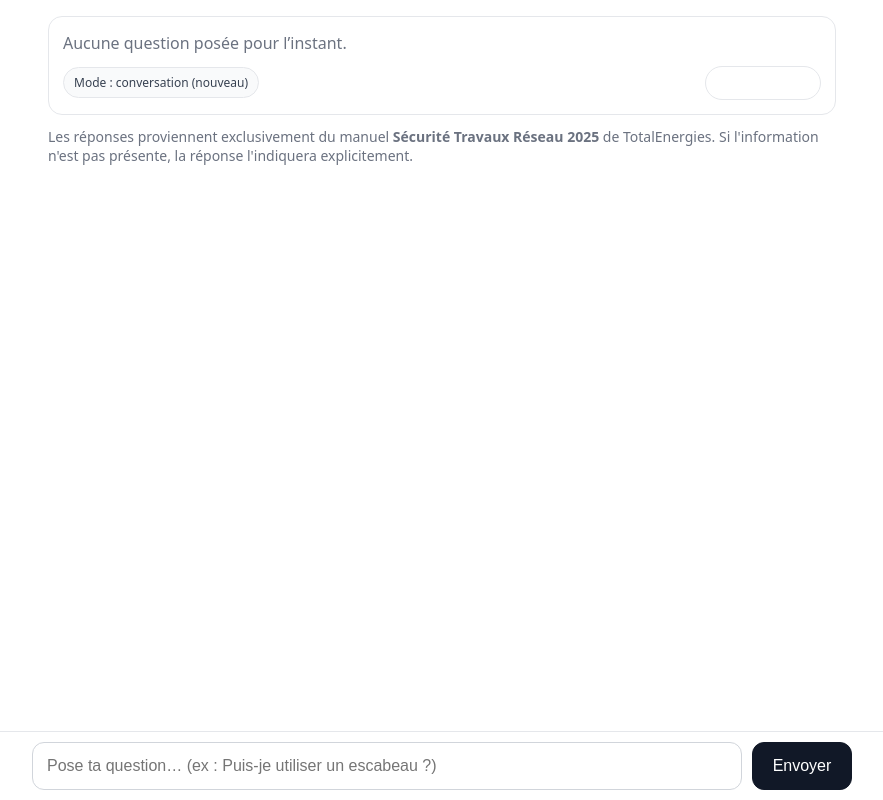
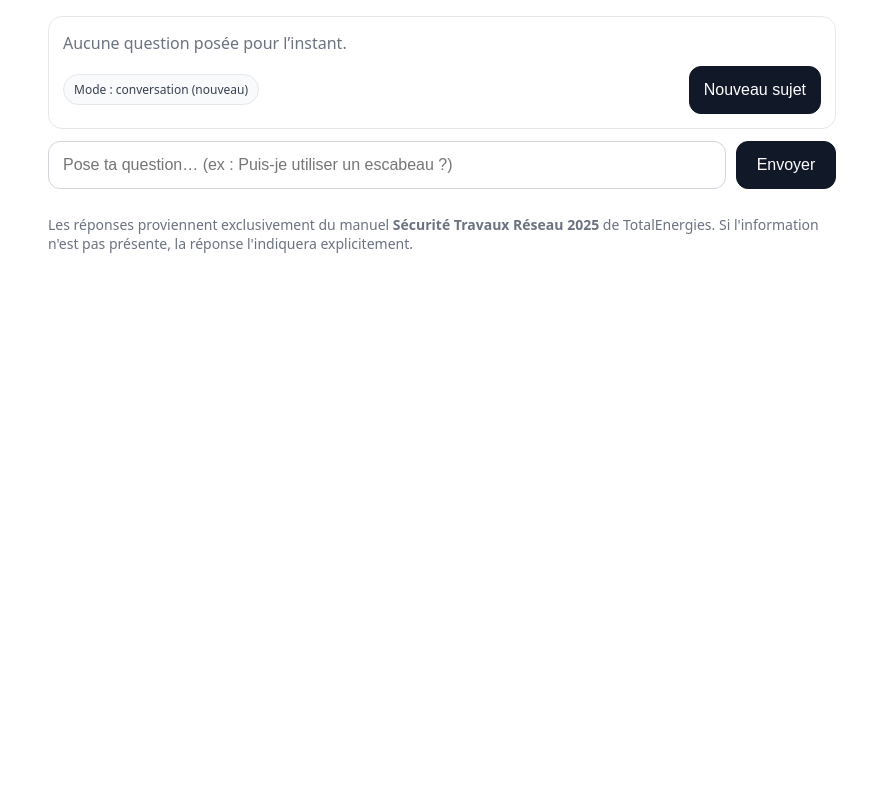
Before and after one commit to pierrehouillon/Assistant-IA-QHSSE-TOTAL, a website: page index.html in a window 1280 px wide. Shown: the whole page, without its empty margins (198-1081 px from the left). Drawn offline with Linux system fonts and the light colour scheme.

Commit message:
Update index.html

```diff
--- a/index.html
+++ b/index.html
@@ -11,202 +11,93 @@
     body {
       margin: 0;
       font-family: system-ui, -apple-system, Segoe UI, Roboto, Arial, sans-serif;
-      background: #fff;
-      color: #111827;
+      background: #fff; color: #111827;
+      -webkit-user-select: text; user-select: text;
+      -webkit-touch-callout: none;
     }
-
-    /* Layout plein écran mobile avec zone scroll + composer collé en bas */
-    .shell {
-      min-height: 100dvh; /* gère les barres d’UI mobiles */
-      display: flex;
-      flex-direction: column;
-      padding-left: env(safe-area-inset-left);
-      padding-right: env(safe-area-inset-right);
+    .wrap {
+      min-height: 100dvh;
+      padding: 16px;
+      padding-bottom: calc(16px + env(safe-area-inset-bottom));
+      max-width: 820px; margin: 0 auto;
+      display: flex; flex-direction: column; gap: 12px;
     }
-
-    .content {
-      flex: 1 1 auto;
-      padding: 16px;
-      padding-bottom: 8px;
-      max-width: 820px;
-      margin: 0 auto;
-      width: 100%;
-      overflow: auto;
-    }
-
-    .card {
-      border: 1px solid var(--border);
-      border-radius: var(--radius);
-      padding: 14px;
-      background: #fff;
-    }
-
-    .answer {
-      white-space: pre-wrap;
-      line-height: 1.55;
-    }
-
+    .card { border:1px solid var(--border); border-radius: var(--radius); padding:14px; background:#fff; }
+    .answer { white-space: pre-wrap; line-height:1.55; }
     .muted { color: var(--muted); }
     .loading { opacity: .7; }
-
-    .toolbar {
-      display: flex;
-      gap: 8px;
-      align-items: center;
-      justify-content: space-between;
-      margin-top: 10px;
-      flex-wrap: wrap;
-    }
-    .pill {
-      font-size: 12px;
-      padding: 6px 10px;
-      border-radius: 999px;
-      border: 1px solid var(--border);
-      background: #f9fafb;
-      color: #374151;
-      max-width: 100%;
-      overflow: hidden;
-      text-overflow: ellipsis;
-      white-space: nowrap;
-    }
-    .small-btn {
-      border: 1px solid var(--border);
-      background: #fff;
-      border-radius: 999px;
-      padding: 8px 12px;
-      font-size: 14px;
-      cursor: pointer;
-    }
-
-    /* Composer collé en bas */
-    .composer-wrap {
-      position: sticky;
-      bottom: 0;
-      left: 0; right: 0;
-      padding: 10px 12px calc(10px + env(safe-area-inset-bottom));
-      background: #fff;
-      border-top: 1px solid var(--border);
-    }
-    .composer {
-      display: flex;
-      gap: 10px;
-      max-width: 820px;
-      margin: 0 auto;
-      width: 100%;
-    }
+    .row { display:flex; gap:10px; }
     input, button {
-      border-radius: 12px;
-      border: 1px solid #d1d5db;
-      font-size: 16px;
-      padding: 14px 14px;
-    }
-    input {
-      flex: 1 1 auto;
-      min-height: 46px;
-    }
-    button {
-      flex: 0 0 auto;
-      padding-inline: 16px;
-      cursor: pointer;
-      background: #111827;
-      color: #fff;
-      border: 1px solid #111827;
-      min-width: 100px;        /* plus facile à toucher */
+      border-radius: 12px; border: 1px solid #d1d5db;
+      font-size: 16px; padding: 14px;
       touch-action: manipulation;
     }
-    button:disabled {
-      opacity: .6;
-      cursor: not-allowed;
+    input { flex: 1 1 auto; min-height: 46px; }
+    button {
+      background:#111827; color:#fff; border:1px solid #111827;
+      min-width: 100px; cursor: pointer;
     }
-
-    /* Note bas de page */
-    .note {
-      margin-top: 12px;
-      color: var(--muted);
-      font-size: 14px;
-    }
-
-    /* Petites améliorations pour très petits écrans */
-    @media (max-width: 380px) {
-      button { min-width: 88px; }
-      .pill { max-width: 70%; }
-    }
+    button:disabled { opacity:.6; cursor:not-allowed; }
+    .toolbar { display:flex; gap:8px; align-items:center; justify-content:space-between; flex-wrap:wrap; }
+    .pill { font-size:12px; padding:6px 10px; border-radius:999px; border:1px solid var(--border); background:#f9fafb; color:#374151; }
+    .note { font-size:14px; color:var(--muted); }
   </style>
 </head>
 <body>
-  <div class="shell">
-    <main class="content">
+  <div class="wrap">
+    <!-- Zone réponse -->
     <div class="card">
       <div id="out" class="answer muted">Aucune question posée pour l’instant.</div>
+      <div class="toolbar" style="margin-top:10px;">
+        <span id="ctx" class="pill">Mode : conversation</span>
+        <button id="reset" title="Oublier le contexte (nouveau sujet)">Nouveau sujet</button>
+      </div>
+    </div>
 
-        <div class="toolbar">
-          <span id="ctx" class="pill">Mode : conversation</span>
-          <button id="reset" class="small-btn" title="Oublier le contexte (nouveau sujet)">Nouveau sujet</button>
-        </div>
+    <!-- Zone saisie (en haut pour compat WebView) -->
+    <div class="row">
+      <input id="q"
+             placeholder="Pose ta question… (ex : Puis-je utiliser un escabeau ?)"
+             inputmode="text" autocomplete="off" autocapitalize="off" autocorrect="off" enterkeyhint="send" />
+      <button id="go">Envoyer</button>
     </div>
 
     <p class="note">
       Les réponses proviennent exclusivement du manuel <strong>Sécurité Travaux Réseau 2025</strong> de TotalEnergies.
       Si l'information n'est pas présente, la réponse l'indiquera explicitement.
     </p>
-    </main>
-
-    <!-- Composer collé en bas -->
-    <div class="composer-wrap">
-      <div class="composer">
-        <input id="q"
-               placeholder="Pose ta question… (ex : Puis-je utiliser un escabeau ?)"
-               inputmode="text"
-               autocomplete="off"
-               autocapitalize="off"
-               autocorrect="off"
-               enterkeyhint="send"
-               />
-        <button id="go">Envoyer</button>
-      </div>
-    </div>
   </div>
 
   <script>
     const API_URL = "/api/ask";
-
     const qEl = document.getElementById("q");
     const goEl = document.getElementById("go");
     const outEl = document.getElementById("out");
     const resetEl = document.getElementById("reset");
     const ctxEl = document.getElementById("ctx");
 
-    // Thread persistant (contexte) stocké côté client
     const THREAD_KEY = "qhsse_thread_id";
     let threadId = localStorage.getItem(THREAD_KEY) || null;
-
     updateCtxBadge();
 
     async function ask(){
       const question = qEl.value.trim();
-      if(!question) {
-        qEl.focus();
-        return;
-      }
+      if (!question) { qEl.focus(); return; }
       setBusy(true);
-      try{
-        // Efface l’input immédiatement pour permettre d’enchaîner
+      try {
+        // Efface le champ + remet le focus pour enchaîner
         qEl.value = "";
-        // Garde le focus dans le champ (smartphone: permet d’enchaîner direct)
         setTimeout(() => qEl.focus(), 0);
 
         outEl.classList.remove("muted");
         outEl.textContent = "⏳ Recherche dans le document…";
 
-        const payload = { question };
-        if (threadId) payload.threadId = threadId;
-
+        const payload = threadId ? { question, threadId } : { question };
         const r = await fetch(API_URL, {
-          method:"POST",
-          headers:{ "Content-Type":"application/json" },
+          method: "POST",
+          headers: { "Content-Type": "application/json" },
           body: JSON.stringify(payload)
         });
-
         const data = await r.json();
 
         if (data?.threadId && data.threadId !== threadId) {
@@ -215,17 +106,13 @@
           updateCtxBadge();
         }
 
-        if (data?.answer) {
-          outEl.textContent = data.answer;
-        } else if (data?.error) {
-          outEl.textContent = "❌ Erreur : " + data.error;
-        } else {
-          outEl.textContent = "❌ Pas de réponse.";
-        }
-      }catch(e){
+        if (data?.answer) outEl.textContent = data.answer;
+        else if (data?.error) outEl.textContent = "❌ Erreur : " + data.error;
+        else outEl.textContent = "❌ Pas de réponse.";
+      } catch (e) {
         outEl.classList.remove("muted");
         outEl.textContent = "❌ Erreur : " + (e?.message || "requête échouée");
-      }finally{
+      } finally {
         setBusy(false);
       }
     }
@@ -251,7 +138,7 @@
     goEl.addEventListener("click", ask);
     qEl.addEventListener("keydown", (e)=>{ if(e.key==="Enter") ask(); });
 
-    // support ?q=... pour tests rapides
+    // test rapide ?q=...
     const u = new URL(window.location.href);
     const initial = u.searchParams.get("q");
     if (initial) { qEl.value = initial; ask(); }
```
Lines whose indentation alone changed are shown as unchanged.
